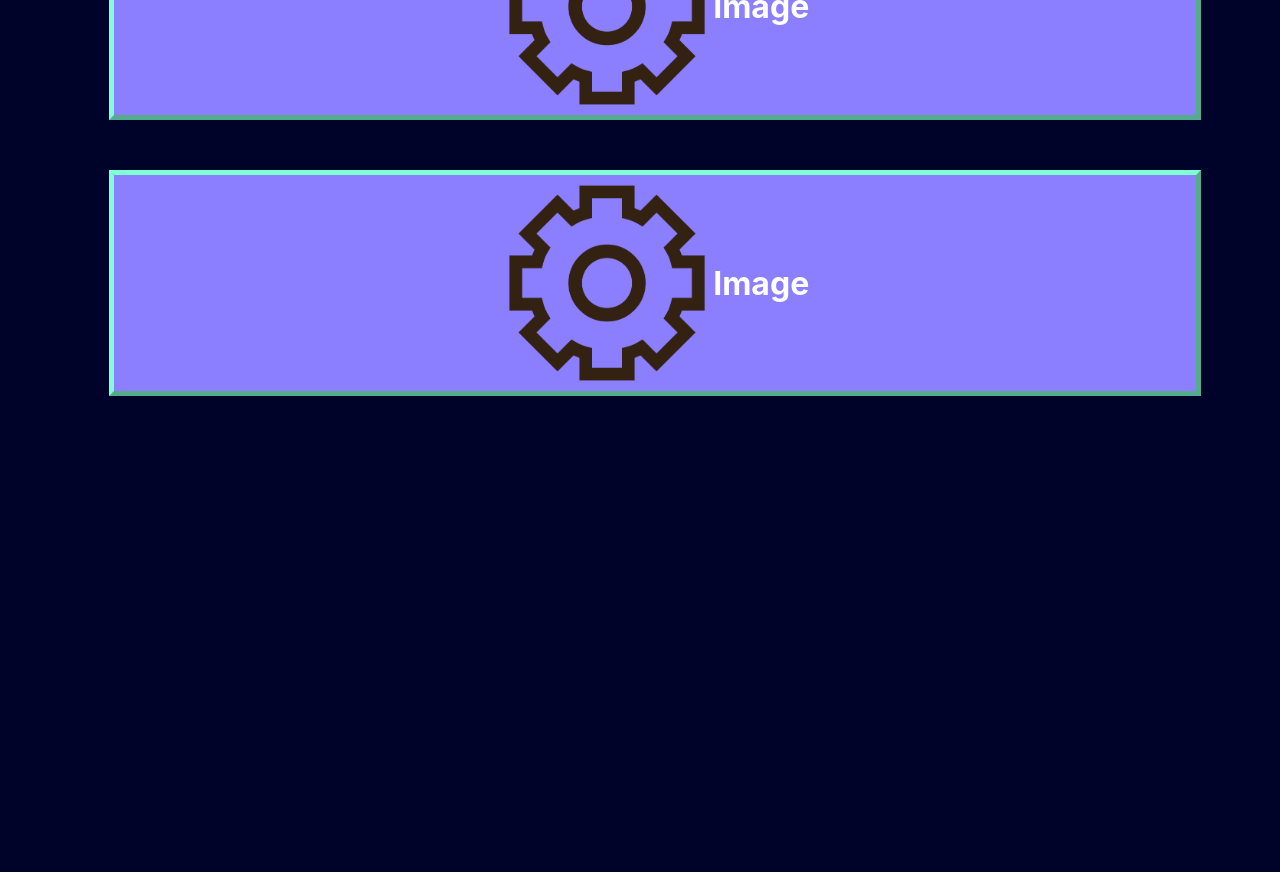
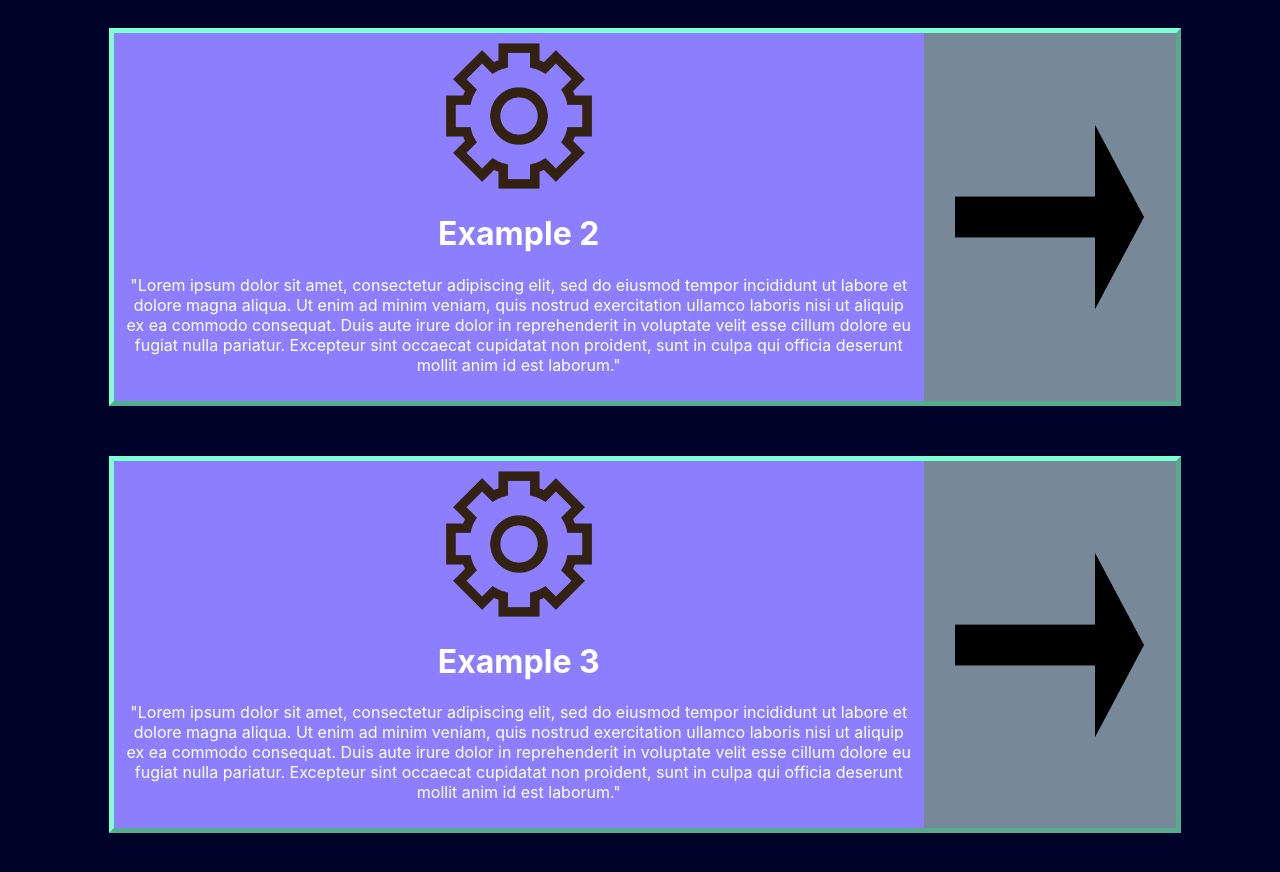
Before and after one commit to KassemT76/kassems-website, a React (Create React App) app: page /project in a window 1280 px wide. Shown: the part 600-1472 px from the top of the page. Before the commit the page ends 1046 px from the top, so only its background shows below. Built offline with nearby package versions, Linux system fonts and the light colour scheme.

Commit message:
figured out routing

```diff
--- a/src/App.js
+++ b/src/App.js
@@ -6,6 +6,7 @@ import { BrowserRouter as Router, Routes, Route } from 'react-router-dom';
 import Home from './pages';
 import About from './pages/about';
 import Project from './pages/project';
+import Example1 from './pages/projpapers';
 
 function App() {
   return (
@@ -15,6 +16,9 @@ function App() {
         <Route path='/' exact element={<Home />} />
         <Route path='/about' element={<About />} />
         <Route path='/project' element={<Project />} />
+        <Route path='/project' element={<Project />} />
+        <Route path='/project/example1' element={<Example1 />} />
+
       </Routes>
     </Router>
   );
--- a/src/comps/NavbarComps/NavElements.js
+++ b/src/comps/NavbarComps/NavElements.js
@@ -46,7 +46,7 @@ export const NavMenu = styled.div`
   }
 `;
 export function Icon(){
-  return <img src={icon} alt="a cool icon" width="250" height = "250" style={
+  return <img src={icon} alt="a cool icon" width="250" height = "150" style={
     {
       padding: '10px'
     }
--- a/src/pages/project.js
+++ b/src/pages/project.js
@@ -2,34 +2,55 @@ import React from "react";
 import '../styles/pages/project.css'
 import image from '../images/cool.png'
 import east from '../images/east.png'
+import { Link } from "react-router-dom";
 
 const Project = () => {
     return (
+
       <div id = "project">
         <h1>My projects </h1>
         <div id = "wallet">
+          {/* Card 1 */}
           <div class = "card" id="card1">
+            <div class = "head">
               <img src={image} alt="card"></img>
               <h1>Example 1</h1>
               <p>"Lorem ipsum dolor sit amet, consectetur adipiscing elit, sed do eiusmod tempor incididunt ut labore et dolore magna aliqua. Ut enim ad minim veniam, quis nostrud exercitation ullamco laboris nisi ut aliquip ex ea commodo consequat. Duis aute irure dolor in reprehenderit in voluptate velit esse cillum dolore eu fugiat nulla pariatur. Excepteur sint occaecat cupidatat non proident, sunt in culpa qui officia deserunt mollit anim id est laborum."</p>
+            </div>
+            <Link to="/project/example1">
               <div class="butt">
                 <img class="arrow" src={east} alt="arrow"></img>
               </div>
+            </Link>
           </div>
-
-
-          <div class = "card" id="card2" >
-            <img src={image} alt="card" ></img>
-            <h1>Image</h1>
+          {/* Card 2 */}
+          <div class = "card" id="card2">
+            <div class = "head">
+              <img src={image} alt="card"></img>
+              <h1>Example 2</h1>
+              <p>"Lorem ipsum dolor sit amet, consectetur adipiscing elit, sed do eiusmod tempor incididunt ut labore et dolore magna aliqua. Ut enim ad minim veniam, quis nostrud exercitation ullamco laboris nisi ut aliquip ex ea commodo consequat. Duis aute irure dolor in reprehenderit in voluptate velit esse cillum dolore eu fugiat nulla pariatur. Excepteur sint occaecat cupidatat non proident, sunt in culpa qui officia deserunt mollit anim id est laborum."</p>
             </div>
-            <div class = "card" id="card3" onClick={() => {
+            <div class="butt" onClick={() => {
               window.location.href = 'https://youtube.com';
               return null;
              }}>
+              <img class="arrow" src={east} alt="arrow"></img>
+            </div>
+          </div>
+          {/* Card 3 */}
+          <div class = "card" id="card3">
+            <div class = "head">
               <img src={image} alt="card"></img>
-              <h1>Image</h1>
+              <h1>Example 3</h1>
+              <p>"Lorem ipsum dolor sit amet, consectetur adipiscing elit, sed do eiusmod tempor incididunt ut labore et dolore magna aliqua. Ut enim ad minim veniam, quis nostrud exercitation ullamco laboris nisi ut aliquip ex ea commodo consequat. Duis aute irure dolor in reprehenderit in voluptate velit esse cillum dolore eu fugiat nulla pariatur. Excepteur sint occaecat cupidatat non proident, sunt in culpa qui officia deserunt mollit anim id est laborum."</p>
             </div>
-
+            <div class="butt" onClick={() => {
+              window.location.href = 'https://youtube.com';
+              return null;
+             }}>
+              <img class="arrow" src={east} alt="arrow"></img>
+            </div>
+          </div>
         </div>
       </div>
     );
--- /dev/null
+++ b/src/pages/projpapers/index.js
@@ -0,0 +1,11 @@
+import React from "react";
+
+const Example1 = () => {
+    return (
+      <div id ="example1">
+        <h1> hello</h1>
+      </div>
+    );
+};
+
+export default Example1;
--- a/src/styles/pages/project.css
+++ b/src/styles/pages/project.css
@@ -32,7 +32,6 @@ html{
     border-color: aquamarine;
     border-style: outset;
     width: 90%;
-    padding: 10px;
 
 }
 #card1 {
@@ -44,11 +43,15 @@ html{
 #card3 {
     grid-row-start: 3;
 }
+.head {
+    padding: 10px;
+}
 .butt {
     height: 100%;
     width: 100%;
     background-color: lightslategray;
 
+    padding: 0px;
     display: flex;
     justify-content: center;
     align-items: center;
```
Lines whose indentation alone changed are shown as unchanged.
